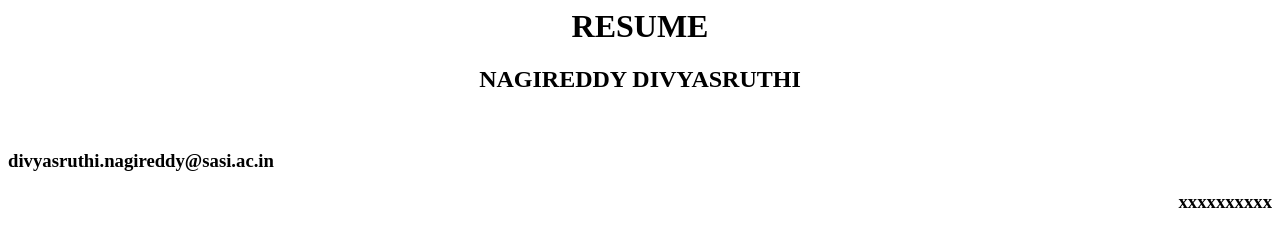
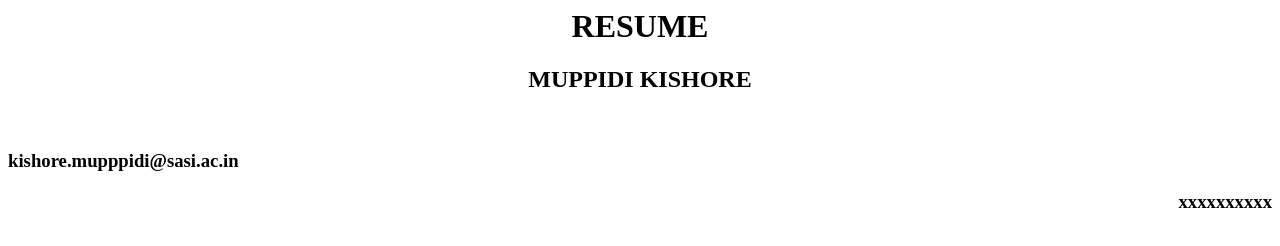
Before and after one commit to muppidikishore/myresume, a plain HTML site: page index.html in a window 1280 px wide. Drawn offline with Linux system fonts and the light colour scheme.

Commit message:
Update index.html

```diff
--- a/index.html
+++ b/index.html
@@ -4,8 +4,8 @@
     </head>
     <body>
         <h1 align="center">RESUME</h1>
-        <h2 align="center">NAGIREDDY DIVYASRUTHI</h2><br>
-        <h3 align="left">divyasruthi.nagireddy@sasi.ac.in</h3>
+        <h2 align="center">MUPPIDI KISHORE</h2><br>
+        <h3 align="left">kishore.mupppidi@sasi.ac.in</h3>
         <h3 align="right">xxxxxxxxxx</h3>
     </body>
 </html>
```
